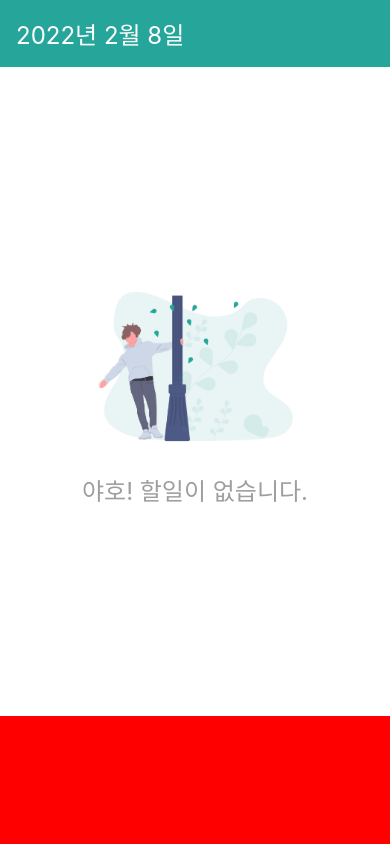
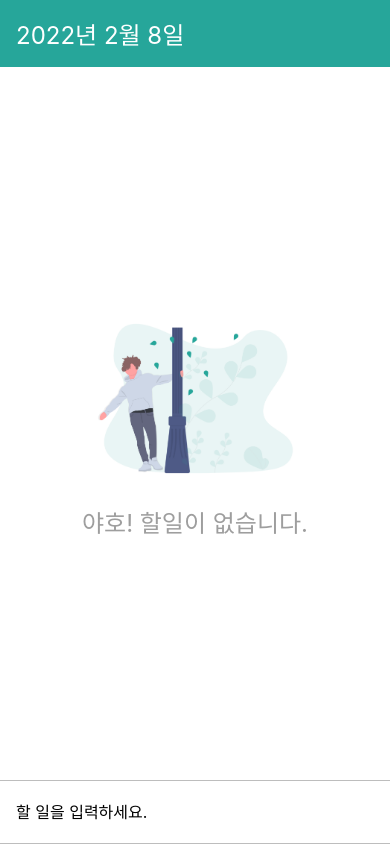
Before and after one commit to jingug1004/rnTodoByVelo, a React Native app: screen / in a window 390 px wide. Built offline with nearby package versions, Linux system fonts and the light colour scheme.

Commit message:
page.160 할일 목록 만들기 1 끝냈음. 프로젝트 UI 구성에 필요한 준비 작업을 대부분 마쳤다고 하네..

```diff
--- a/App.js
+++ b/App.js
@@ -1,5 +1,5 @@
 import React from 'react';
-import { StyleSheet } from 'react-native';
+import { StyleSheet, KeyboardAvoidingView, Platform } from 'react-native';
 import DateHead from './components/DateHead';
 import { SafeAreaProvider, SafeAreaView } from 'react-native-safe-area-context';
 import AddTodo from './components/AddTodo';
@@ -12,9 +12,13 @@
   return (
     <SafeAreaProvider>
       <SafeAreaView edges={['bottom']} style={styles.block}>
-        <DateHead date={today} />
-        <Empty />
-        <AddTodo />
+        <KeyboardAvoidingView
+          behavior={Platform.select({ ios: 'padding', android: undefined })}
+          style={styles.avoid}>
+          <DateHead date={today} />
+          <Empty />
+          <AddTodo />
+        </KeyboardAvoidingView>
       </SafeAreaView>
     </SafeAreaProvider>
   );
@@ -25,6 +29,9 @@
     flex: 1,
     backgroundColor: 'white',
   },
+  avoid: {
+    flex: 1,
+  },
 });
 
 export default App;
--- a/components/AddTodo.js
+++ b/components/AddTodo.js
@@ -1,15 +1,88 @@
-import React from 'react';
-import { SafeAreaView, StatusBar, StyleSheet, Text, View } from 'react-native';
+import React, { useState } from 'react';
+import {
+  SafeAreaView,
+  StatusBar,
+  StyleSheet,
+  Text,
+  View,
+  TextInput,
+  Image,
+  Platform,
+  TouchableOpacity,
+  TouchableNativeFeedback,
+  Keyboard,
+} from 'react-native';
 import { useSafeAreaInsets } from 'react-native-safe-area-context';
 
 function AddTodo({ date }) {
-  return <View style={styles.block} />;
+  const [text, setText] = useState('');
+
+  const onPress = () => {
+    setText('');
+    Keyboard.dismiss();
+  };
+
+  const button = (
+    <View style={styles.buttonStyle}>
+      <Image source={require('../assets/icons/add_white/add_white.png')} />
+    </View>
+  );
+
+  return (
+    <View style={styles.block}>
+      <TextInput
+        placeholder={'할 일을 입력하세요.'}
+        style={styles.input}
+        value={text}
+        onChangeText={setText}
+        onSubmitEditing={onPress}
+        returnKeyType={'done'}
+      />
+      {Platform.select({
+        ios: (
+          <TouchableOpacity activeOpacity={0.5} onPress={onPress}>
+            {button}
+          </TouchableOpacity>
+        ),
+        android: (
+          <View style={styles.circleWrapper}>
+            <TouchableNativeFeedback onPress={onPress}>
+              {button}
+            </TouchableNativeFeedback>
+          </View>
+        ),
+      })}
+    </View>
+  );
 }
 
 const styles = StyleSheet.create({
   block: {
-    padding: 64,
-    backgroundColor: 'red',
+    backgroundColor: 'white',
+    height: 64,
+    paddingHorizontal: 16,
+    borderColor: '#bdbdbd',
+    borderTopWidth: 1,
+    borderBottomWidth: 1,
+    alignItems: 'center',
+    flexDirection: 'row',
+  },
+  input: {
+    flex: 1,
+    fontSize: 16,
+    paddingVertical: 8,
+  },
+  buttonStyle: {
+    alignItems: 'center',
+    justifyContent: 'center',
+    width: 48,
+    height: 48,
+    backgroundColor: '#26a69a',
+    borderRadius: 24,
+  },
+  circleWrapper: {
+    overflow: 'hidden',
+    borderRadius: 24,
   },
 });
 
```
